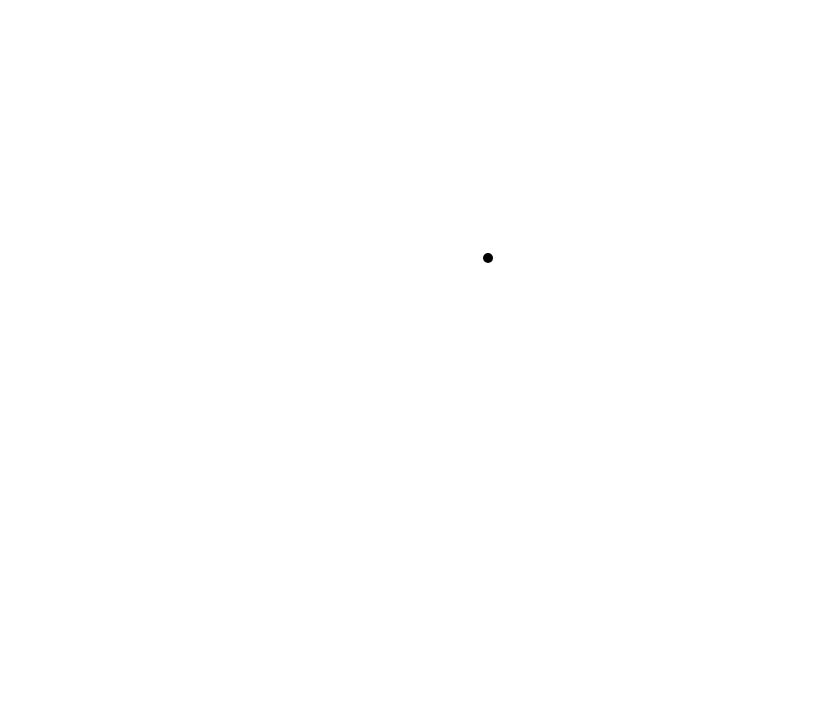
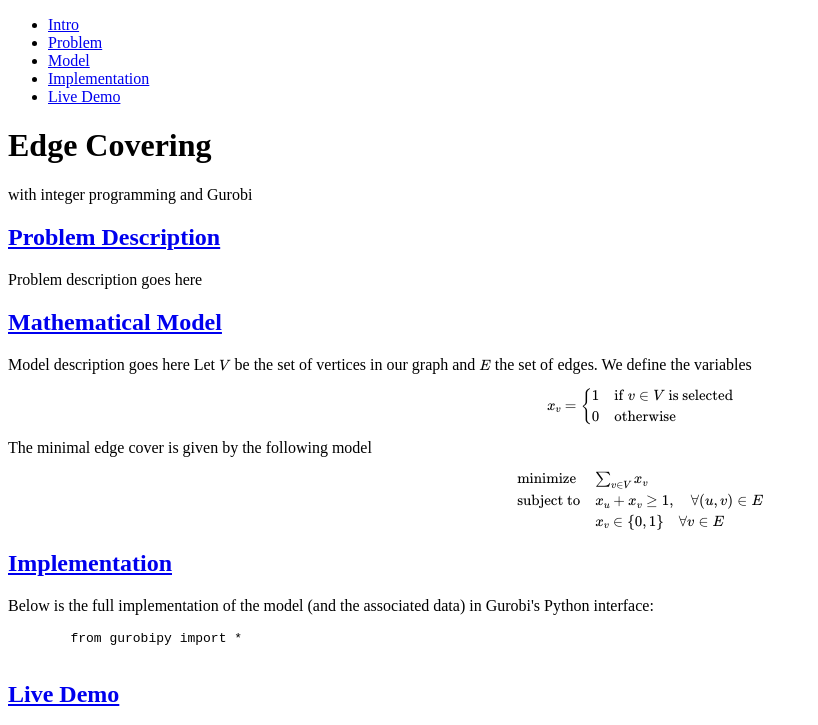
Before and after one commit to EmilienDupont/vertexcoverexample, a plain HTML site: page index.html in a window 1280 px wide. Shown: the top 725 px of the page, without its empty margins (0-818 px from the left). Drawn offline with nearby package versions, Linux system fonts and the light colour scheme; some packages are replaced by stand-ins of ours.

Commit message:
Add simple html framework

```diff
--- a/index.html
+++ b/index.html
@@ -1,5 +1,16 @@
 <!DOCTYPE html>
 <meta charset="utf-8">
+<script type="text/javascript" src="http://cdn.mathjax.org/mathjax/latest/MathJax.js?config=TeX-AMS-MML_HTMLorMML">
+</script>
+<script>
+  MathJax.Hub.Config({
+                      tex2jax: {inlineMath: [['$', '$'], ['\\(','\\)']]},
+                      TeX: { equationNumbers: {autoNumber: "AMS"} },
+                      "HTML-CSS": { showMathMenu: false,
+                                    scale: 90 }
+
+                     });
+</script>
 <style>
 
 rect {
@@ -23,6 +34,61 @@ rect {
 
 </style>
 <body>
+  <ul id="nav">
+    <li class="current"><a href="#intro">Intro</a></li>
+    <li><a href="#problem">Problem</a></li>
+    <li><a href="#model">Model</a></li>
+    <li><a href="#implementation">Implementation</a></li>
+    <li><a href="#demo">Live Demo</a></li>
+  </ul>
+  <div id="container">
+    <div class="section" id="intro">
+      <h1>Edge Covering</h1>
+        <subtitle>with integer programming and Gurobi</subtitle>
+    </div>
+
+    <div class="section" id="problem">
+      <h2><a href="#problem" name="problem">Problem Description</a></h2>
+      Problem description goes here
+    </div>
+    <div class="section" id="model">
+      <h2><a href="#model" name="model">Mathematical Model</a></h2>
+      Model description goes here
+
+      Let $V$ be the set of vertices in our graph and $E$ the set of edges.
+      We define the variables
+      \[
+      x_v = \left\{\begin{array}{ll}
+             1 & \text{if  $v \in V$ is selected}\\
+             0 & \mathrm{otherwise}
+            \end{array}\right.
+      \]
+
+      The minimal edge cover is given by the following model
+      \[
+      \begin{array}{ll}
+      \text{minimize} & \sum_{v \in V} x_v \\
+      \text{subject to} & x_u + x_v \ge 1, \quad \forall (u,v) \in E \\
+                        & x_v \in \{ 0, 1 \} \quad \forall v \in E
+      \end{array}
+      \]
+    </div>
+    <div class="section" id="implementation">
+      <h2><a href="#implementation" name="implementation">Implementation</a></h2>
+      <p>Below is the full implementation of the model (and the associated data) in
+        Gurobi's Python interface:
+      </p>
+      <pre>
+        from gurobipy import *
+      </pre>
+    </div>
+    <div class="section" id="demo">
+      <h2><a href="#demo" name="demo">Live Demo</a></h2>
+      <div id="demoarea">
+      </div>
+      <button>Compute Edge Cover</button>
+    </div>
+
 <script src="https://cdnjs.cloudflare.com/ajax/libs/d3/3.5.5/d3.min.js"></script>
 <script>
 
@@ -38,7 +104,7 @@ var force = d3.layout.force()
     .charge(-60)
     .on("tick", tick);
 
-var svg = d3.select("body").append("svg")
+var svg = d3.select("#demoarea").append("svg")
     .attr("width", width)
     .attr("height", height)
     .on("mousemove", mousemove)
```
